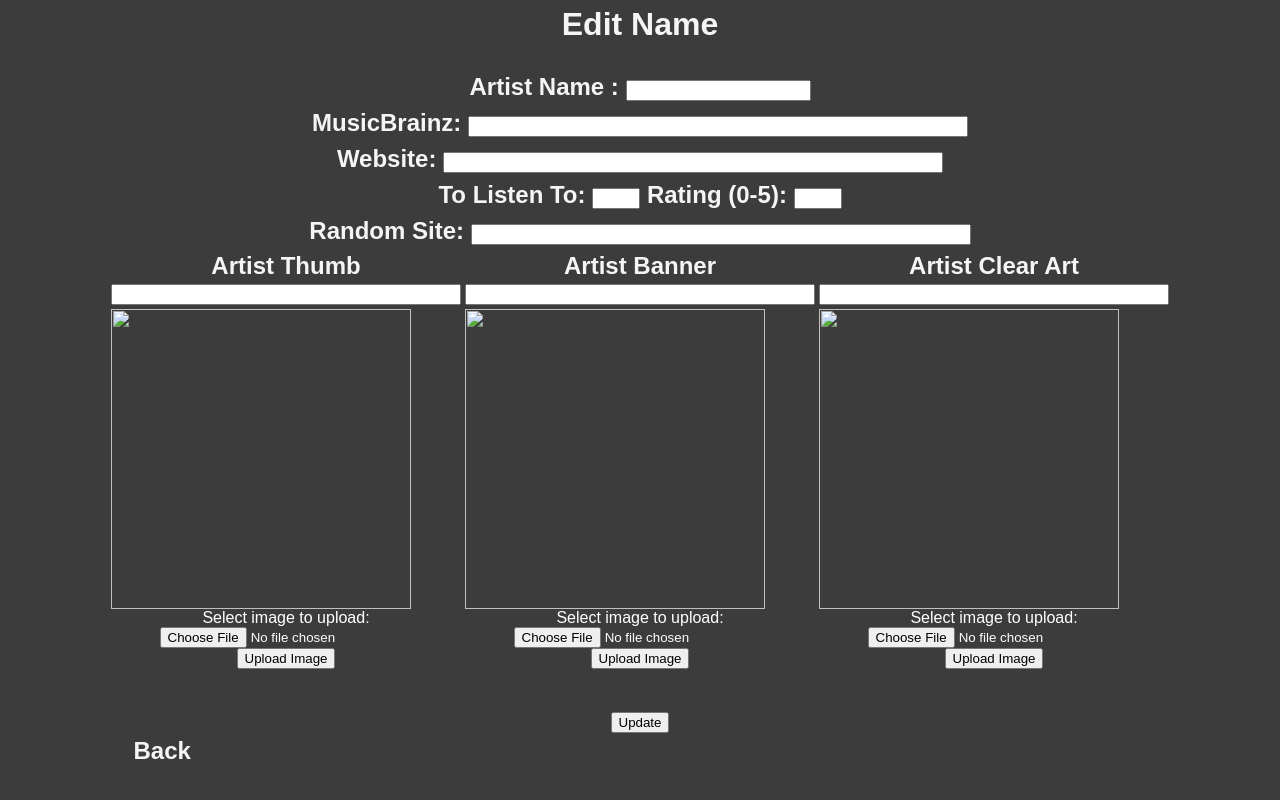
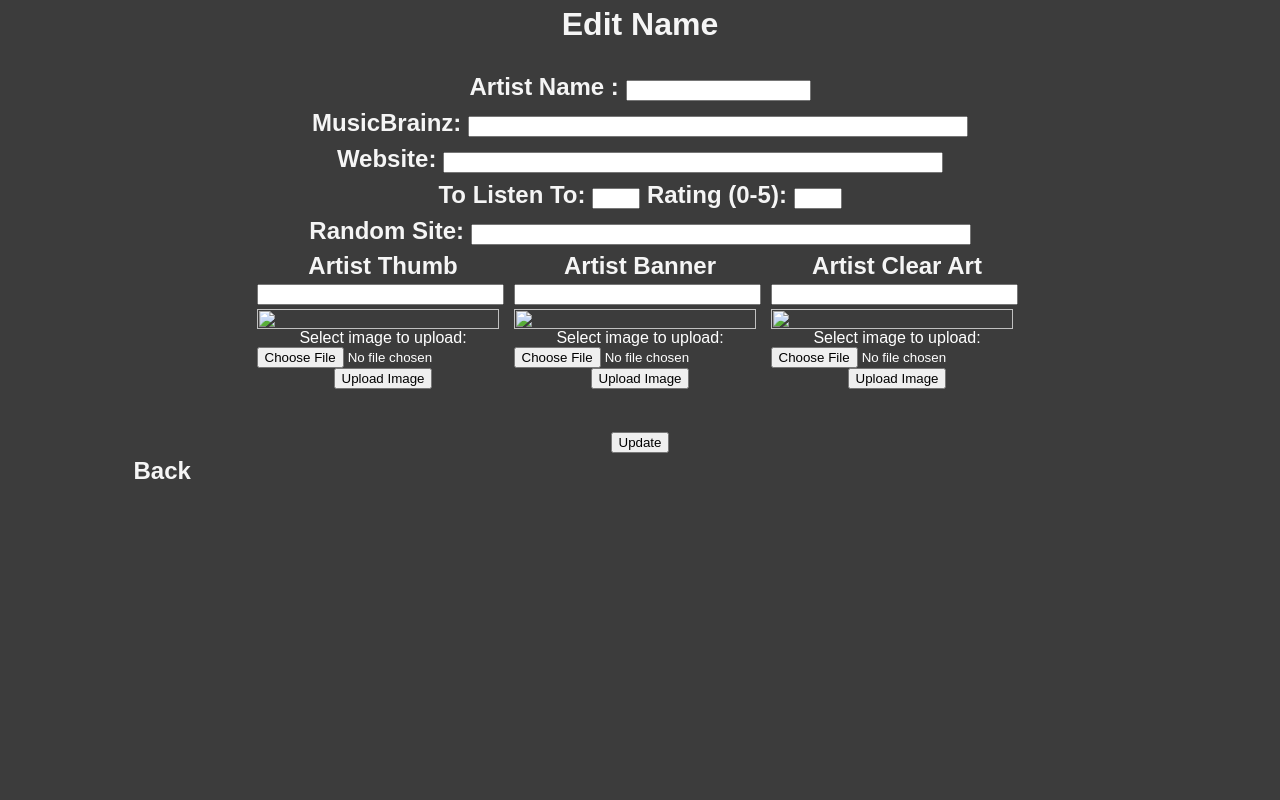
Before and after one commit to mickbuck/MusicSite, a PHP site: page /admin/editartist.php?id=1 in a window 1280 px wide. Run offline with PHP 8.4, Linux system fonts and the light colour scheme; data that the repository does not hold is empty; a stand-in replaces the project's code that opens the database connection.

Commit message:
Fixed image scaling from fixed size to screen size

```diff
--- a/admin/allartists.php
+++ b/admin/allartists.php
@@ -81,7 +81,7 @@ include("../include/config.php"); {
                                                 ?>
                             </h6>
                             <h5 class="card-title">
-                                <a href="../byartist.php?id=<?php echo $qq['id']; ?>"> <img src="<?php echo $qq['Image']; ?>" alt="<?php echo $qq['name']; ?>" style="width:200px;height:200px;"></a>
+                                <a href="../byartist.php?id=<?php echo $qq['id']; ?>"> <img src="<?php echo $qq['Image']; ?>" alt="<?php echo $qq['name']; ?>" style="width:98%;"></a>
                             </h5>
                         </div>
                     </div><br>
--- a/admin/byartist.php
+++ b/admin/byartist.php
@@ -53,7 +53,7 @@
                                   {
                             ?>
                                     <h5 class="card-title"><?php echo $qq['name']; ?></h5>
-                                    <img src="<?php echo $qq['image'];?>" alt="<?php echo $qq['id'];?>" style="width:200px;height:200px;"></h6>
+                                    <img src="<?php echo $qq['image'];?>" alt="<?php echo $qq['id'];?>" style="width:98%;"></h6>
                                     <b>Catalogue Number: <br></b><?php echo $qq['cat_number']; ?><br>
                                     <?php
                                     $formats = $qq['format'];
--- a/admin/editartist.php
+++ b/admin/editartist.php
@@ -71,20 +71,20 @@ if (isset($_POST['update'])) {
                 </th>
             </tr>
             <tr>
-                <td><input type="text" name="image" value="<?php echo $qq['Image']; ?>" style="width:350px"></td>
-                <td><input type="text" name="banner" value="<?php echo $qq['banner']; ?>" style="width:350px"></td>
-                <td><input type="text" name="clear" value="<?php echo $qq['clear']; ?>" style="width:350px"></td>
+                <td><input type="text" name="image" value="<?php echo $qq['Image']; ?>" style="width:98%;"></td>
+                <td><input type="text" name="banner" value="<?php echo $qq['banner']; ?>" style="width:98%;"></td>
+                <td><input type="text" name="clear" value="<?php echo $qq['clear']; ?>" style="width:98%;"></td>
             </tr>
             <tr>
             </form>
-                <td><img src="<?php echo $qq['Image']; ?>" alt="<?php echo $qq['name']; ?>" style="width:300px">
+                <td><img src="<?php echo $qq['Image']; ?>" alt="<?php echo $qq['name']; ?>" style="width:98%;">
                     <form action="upload.php?id=<?php echo $qq['id']; ?>" method="post" enctype="multipart/form-data">
                     <h4 class="white">Select image to upload:<br>
                     <input type="file" name="bandupload" id="bandupload"><br>
                     <input type="submit" value="Upload Image" name="band"></h4>
                     </form>
                 </td>
-                <td><img src="<?php echo $qq['banner']; ?>" style="width:300px">
+                <td><img src="<?php echo $qq['banner']; ?>" style="width:98%;">
                     </form>
                         <form action="upload.php?id=<?php echo $qq['id']; ?>" method="post" enctype="multipart/form-data">
                         <h4 class="white">Select image to upload:<br>
@@ -93,7 +93,7 @@ if (isset($_POST['update'])) {
                     </form>
                 </td>
 
-                <td><img src="<?php echo $qq['clear']; ?>" style="width:300px">
+                <td><img src="<?php echo $qq['clear']; ?>" style="width:98%;">
                     </form>
                         <form action="upload.php?id=<?php echo $qq['id']; ?>" method="post" enctype="multipart/form-data">
                         <h4 class="white">Select image to upload:<br>
--- a/admin/newartists.php
+++ b/admin/newartists.php
@@ -30,7 +30,7 @@ include("../include/config.php"); {
                             <?php $qid = $qq['id'] ?>
                             <h5 class="card-title"><?php echo $qq['name']; ?>
                                 <a href="../byartist.php?id=<?php echo $qq['id']; ?>">
-                                <img src="<?php echo $qq['Image']; ?>" alt="<?php echo $qq['name']; ?>" style="width:200px;height:200px;"> <br></a>
+                                <img src="<?php echo $qq['Image']; ?>" alt="<?php echo $qq['name']; ?>" style="width:98%;"> <br></a>
                                 <?php if ($lidarr > '0') { ?>
                                 <h6 class="card-title"><b>On Lidarr: </b>
                                     <?php echo $tracking; ?><img src="emojis/tick.png" style="height:25px;"><br>
--- a/admin/onorder.php
+++ b/admin/onorder.php
@@ -30,7 +30,7 @@ include("../include/config.php"); {
                         <div class="card-body1">
                             <h5 class="card-title">Title: <?php echo $qq['name']; ?></h5>
                             <h6 class="card-title">Artist: <?php echo $qq['artistname']; ?></h6>
-                            <h5 class="card-title"><img src="<?php echo $qq['image']; ?>" alt="<?php echo $qq['id']; ?>" style="width:200px;height:200px;"></h5>
+                            <h5 class="card-title"><img src="<?php echo $qq['image']; ?>" alt="<?php echo $qq['id']; ?>" style="width:98%;"></h5>
                             <h6 class="card-title"><b>Date Ordered: </b><?php echo $ordered; ?></h6>
                             <?php if ($tracking > '0') { ?>
                                 <h6 class="card-title"><b>Tracking: </b>
--- a/admin/random.php
+++ b/admin/random.php
@@ -32,7 +32,7 @@ include("../include/config.php"); {
                             <?php $qid = $qq['id'] ?>
                             <h5 class="card-title"><?php echo $qq['name']; ?>
                                 <a href="../byartist.php?id=<?php echo $qq['id']; ?>">
-                                <img src="<?php echo $qq['Image']; ?>" alt="<?php echo $qq['name']; ?>" style="width:200px;height:200px;"> <br></a>
+                                <img src="<?php echo $qq['Image']; ?>" alt="<?php echo $qq['name']; ?>" style="width:98%;"> <br></a>
                                 <?php if ($lidarr > '0') { ?>
                                 <h6 class="card-title"><b>On Lidarr: </b>
                                     <?php echo $tracking; ?><img src="emojis/tick.png" style="height:25px;"><br>
--- a/admin/rated2.php
+++ b/admin/rated2.php
@@ -30,7 +30,7 @@ include("../include/config.php"); {
                             <?php $qid = $qq['id'] ?>
                             <h5 class="card-title"><?php echo $qq['name']; ?>
                                 <a href="../byartist.php?id=<?php echo $qq['id']; ?>">
-                                <img src="<?php echo $qq['Image']; ?>" alt="<?php echo $qq['name']; ?>" style="width:200px;height:200px;"> <br></a>
+                                <img src="<?php echo $qq['Image']; ?>" alt="<?php echo $qq['name']; ?>" style="width:98%;"> <br></a>
                                 <?php if ($lidarr > '0') { ?>
                                 <h6 class="card-title"><b>On Lidarr: </b>
                                     <?php echo $tracking; ?><img src="emojis/tick.png" style="height:25px;"><br>
--- a/admin/rated3.php
+++ b/admin/rated3.php
@@ -30,7 +30,7 @@ include("../include/config.php"); {
                             <?php $qid = $qq['id'] ?>
                             <h5 class="card-title"><?php echo $qq['name']; ?>
                                 <a href="../byartist.php?id=<?php echo $qq['id']; ?>">
-                                <img src="<?php echo $qq['Image']; ?>" alt="<?php echo $qq['name']; ?>" style="width:200px;height:200px;"> <br></a>
+                                <img src="<?php echo $qq['Image']; ?>" alt="<?php echo $qq['name']; ?>" style="width:98%;"> <br></a>
                                 <?php if ($lidarr > '0') { ?>
                                 <h6 class="card-title"><b>On Lidarr: </b>
                                     <?php echo $tracking; ?><img src="emojis/tick.png" style="height:25px;"><br>
--- a/admin/rated4.php
+++ b/admin/rated4.php
@@ -30,7 +30,7 @@ include("../include/config.php"); {
                             <?php $qid = $qq['id'] ?>
                             <h5 class="card-title"><?php echo $qq['name']; ?>
                                 <a href="../byartist.php?id=<?php echo $qq['id']; ?>">
-                                <img src="<?php echo $qq['Image']; ?>" alt="<?php echo $qq['name']; ?>" style="width:200px;height:200px;"> <br></a>
+                                <img src="<?php echo $qq['Image']; ?>" alt="<?php echo $qq['name']; ?>" style="width:98%;"> <br></a>
                                 <?php if ($lidarr > '0') { ?>
                                 <h6 class="card-title"><b>On Lidarr: </b>
                                     <?php echo $tracking; ?><img src="emojis/tick.png" style="height:25px;"><br>
--- a/admin/rated5.php
+++ b/admin/rated5.php
@@ -30,7 +30,7 @@ include("../include/config.php"); {
                             <?php $qid = $qq['id'] ?>
                             <h5 class="card-title"><?php echo $qq['name']; ?>
                                 <a href="../byartist.php?id=<?php echo $qq['id']; ?>">
-                                <img src="<?php echo $qq['Image']; ?>" alt="<?php echo $qq['name']; ?>" style="width:200px;height:200px;"> <br></a>
+                                <img src="<?php echo $qq['Image']; ?>" alt="<?php echo $qq['name']; ?>" style="width:98%;"> <br></a>
                                 <?php if ($lidarr > '0') { ?>
                                 <h6 class="card-title"><b>On Lidarr: </b>
                                     <?php echo $tracking; ?><img src="emojis/tick.png" style="height:25px;"><br>
--- a/admin/tolistento.php
+++ b/admin/tolistento.php
@@ -32,7 +32,7 @@ include("../include/config.php"); {
                             <?php $qid = $qq['id'] ?>
                             <h5 class="card-title"><?php echo $qq['name']; ?>
                                 <a href="../byartist.php?id=<?php echo $qq['id']; ?>">
-                                <img src="<?php echo $qq['Image']; ?>" alt="<?php echo $qq['name']; ?>" style="width:200px;height:200px;"> <br></a>
+                                <img src="<?php echo $qq['Image']; ?>" alt="<?php echo $qq['name']; ?>" style="width:98%;"> <br></a>
                                 <br><img src="emojis/<?php echo $rating ?>.png" style="width: 25px;height:25px;"><br>
                                 <br><input type="button" onclick="window.location='editartist.php?id=<?php echo $qq['id']; ?>'" class="Redirect" value="Click Here To Edit" />
                             </h5>
--- a/admin/wanted.php
+++ b/admin/wanted.php
@@ -27,7 +27,7 @@ include("../include/config.php"); {
                         <div class="card-body1">
                             <h5 class="card-title">Title: <?php echo $qq['albumname']; ?></h5>
                             <h6 class="card-title">Artist: <?php echo $qq['artistname']; ?></h6>
-                            <h5 class="card-title"><img src="<?php echo $qq['image']; ?>" alt="<?php echo $qq['albumid']; ?>" style="width:200px;height:200px;"></h5>
+                            <h5 class="card-title"><img src="<?php echo $qq['image']; ?>" alt="<?php echo $qq['albumid']; ?>" style="width:98%;"></h5>
                             <br><input type="button" onclick="window.location='editalbum.php?id=<?php echo $qq['albumid']; ?>'" class="Redirect" value="Click Here To Edit" />
                             <br><a href="https://www.trademe.co.nz/a/marketplace/music-instruments/search?search_string=<?php echo $qq['albumname'];?> <?php echo $qq['artistname'];?>" target="_blank"><img src="../images/trademe.png" style="height:50px;"></a><br>
                         </div>
--- a/byartist.php
+++ b/byartist.php
@@ -54,7 +54,7 @@ while ($artname = mysqli_fetch_array($artistname)) { ?>
                                 while ($arts = mysqli_fetch_array($artist)) {
                                 ?>
                                     <h5 class="card-title"><?php echo $qq['name']; ?></h5>
-                                    <img src="<?php echo $qq['image']; ?>" alt="<?php echo $qq['id']; ?>" style="width:200px;height:200px;"></h6>
+                                    <img src="<?php echo $qq['image']; ?>" alt="<?php echo $qq['id']; ?>" style="width:98%;"></h6>
                                     <b>Catalogue Number: <br></b><?php echo $qq['cat_number']; ?><br>
                                     <?php
                                     $formats = $qq['format'];
--- a/index.php
+++ b/index.php
@@ -81,7 +81,7 @@
                             }
                             ?></h6>
     	        	        <h5 class="card-title">
-                                <a href="byartist.php?id=<?php echo $qq['id'];?>"> <img src="<?php echo $qq['Image'];?>" alt="<?php echo $qq['name'];?>" style="width:200px;height:200px;"></a>
+                            <a href="byartist.php?id=<?php echo $qq['id'];?>"> <img src="<?php echo $qq['Image'];?>" alt="<?php echo $qq['name'];?>" style="width:98%;"></a>
                             </h5>
                         </div>
                       </div><br>
--- a/onorder.php
+++ b/onorder.php
@@ -30,7 +30,7 @@ include("include/config.php"); {
                         <div class="card-body1">
                             <h5 class="card-title">Title: <?php echo $qq['name']; ?></h5>
                             <h6 class="card-title">Artist: <?php echo $qq['artistname']; ?></h6>
-                            <h5 class="card-title"><img src="<?php echo $qq['image']; ?>" alt="<?php echo $qq['id']; ?>" style="width:200px;height:200px;"></h5>
+                            <h5 class="card-title"><img src="<?php echo $qq['image']; ?>" alt="<?php echo $qq['id']; ?>" style="width:98%;"></h5>
                             <h6 class="card-title"><b>Date Ordered: </b><?php echo $ordered; ?></h6>
                             <?php if ($tracking > '0') { ?>
                                 <h6 class="card-title"><b>Tracking: </b>
--- a/wanted.php
+++ b/wanted.php
@@ -27,7 +27,7 @@
                         <div class="card-body1">
                                 <h5 class="card-title">Title: <?php echo $qq['albumname']; ?></h5>
                                 <h6 class="card-title">Artist: <?php echo $qq['artistname']; ?></h6>
-                                <h5 class="card-title"><img src="<?php echo $qq['image'];?>" alt="<?php echo $qq['albumid'];?>" style="width:200px;height:200px;"></h5>
+                                <h5 class="card-title"><img src="<?php echo $qq['image'];?>" alt="<?php echo $qq['albumid'];?>" style="width:98%;"></h5>
                         </div>
                       </div><br>
                 </div>
```
